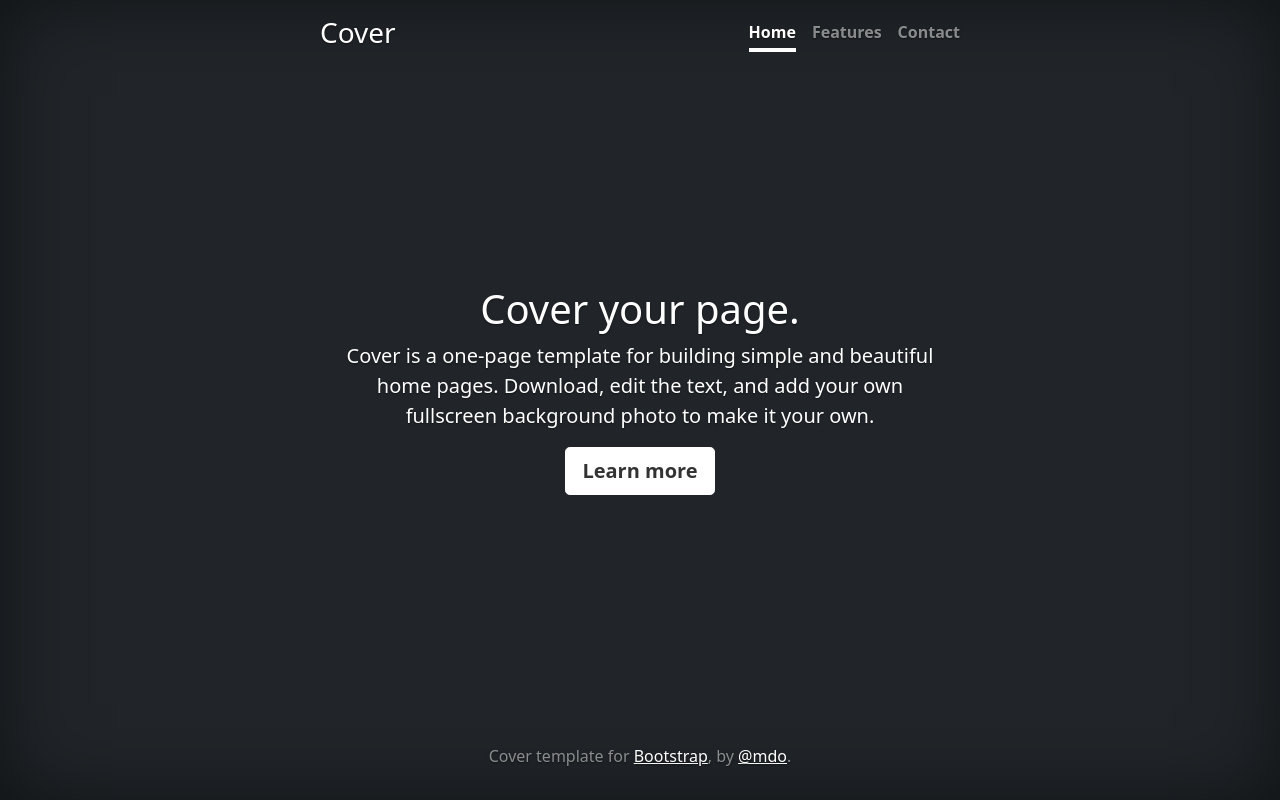
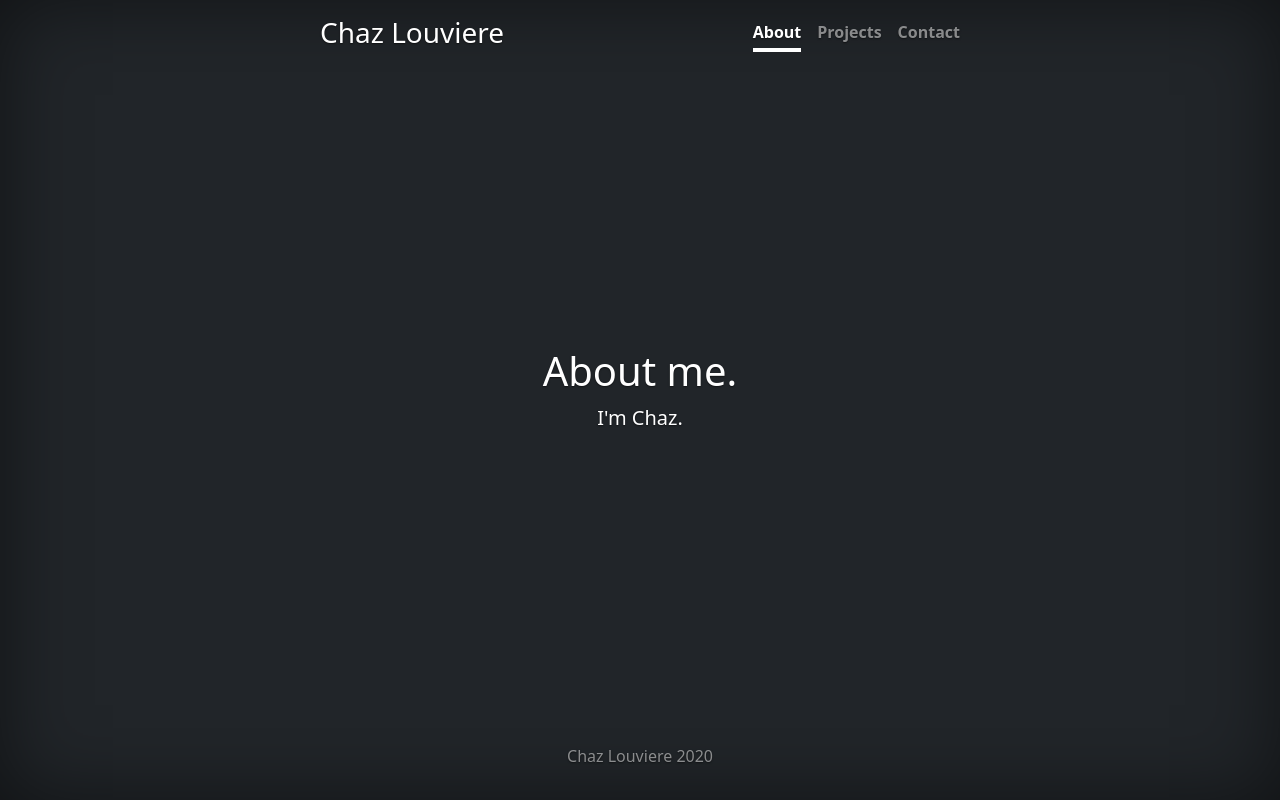
Before and after one commit to CharlesLove/CharlesLove.github.io, a plain HTML site: page index.html in a window 1280 px wide. Drawn offline with Linux system fonts and the light colour scheme.

Commit message:
Customize the page to remove cover references and have my name

```diff
--- a/index.html
+++ b/index.html
@@ -6,11 +6,7 @@
     <meta name="description" content="">
     <meta name="author" content="Mark Otto, Jacob Thornton, and Bootstrap contributors">
     <meta name="generator" content="Hugo 0.79.0">
-    <title>Cover Template · Bootstrap v5.0</title>
-
-    <link rel="canonical" href="https://getbootstrap.com/docs/5.0/examples/cover/">
-
-
+    <title>Chaz Louviere · Portfolio</title>
 
     <!-- Bootstrap core CSS -->
 <link href="assets/dist/css/bootstrap.min.css" rel="stylesheet">
@@ -40,25 +36,25 @@
 <div class="cover-container d-flex w-100 h-100 p-3 mx-auto flex-column">
   <header class="mb-auto">
     <div>
-      <h3 class="float-md-start mb-0">Cover</h3>
+      <h3 class="float-md-start mb-0">Chaz Louviere</h3>
       <nav class="nav nav-masthead justify-content-center float-md-end">
-        <a class="nav-link active" aria-current="page" href="#">Home</a>
-        <a class="nav-link" href="#">Features</a>
+        <a class="nav-link active" aria-current="page" href="#">About</a>
+        <a class="nav-link" href="#">Projects</a>
         <a class="nav-link" href="#">Contact</a>
       </nav>
     </div>
   </header>
 
   <main class="px-3">
-    <h1>Cover your page.</h1>
-    <p class="lead">Cover is a one-page template for building simple and beautiful home pages. Download, edit the text, and add your own fullscreen background photo to make it your own.</p>
-    <p class="lead">
+    <h1>About me.</h1>
+    <p class="lead">I'm Chaz.</p>
+    <!-- <p class="lead">
       <a href="#" class="btn btn-lg btn-secondary fw-bold border-white bg-white">Learn more</a>
-    </p>
+    </p> -->
   </main>
 
   <footer class="mt-auto text-white-50">
-    <p>Cover template for <a href="https://getbootstrap.com/" class="text-white">Bootstrap</a>, by <a href="https://twitter.com/mdo" class="text-white">@mdo</a>.</p>
+    <p>Chaz Louviere 2020</p>
   </footer>
 </div>
 
```
